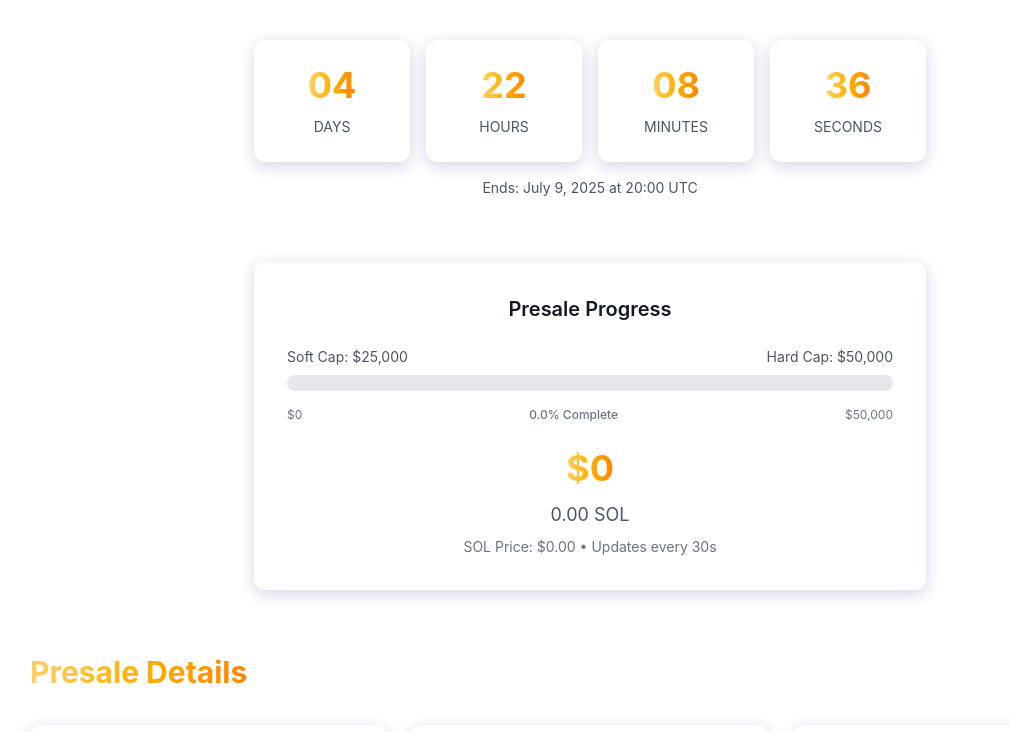
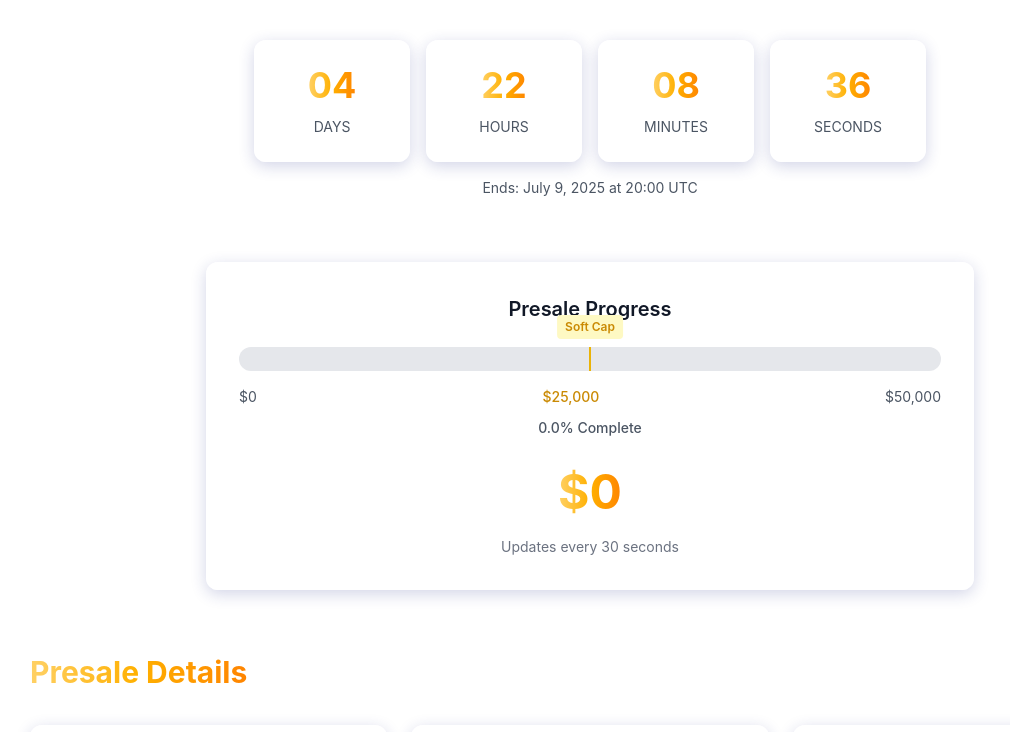
Before and after one commit to gigagfun/launchium, a Next.js app: page /presale in a window 1280 px wide. Shown: the part 591-1323 px from the top of the page, without its empty margins (50-1060 px from the left). Built offline with nearby package versions, Linux system fonts and the light colour scheme; no server answers.

Commit message:
Update progress bar: USD only, soft cap marker at center, cleaner design

```diff
--- a/app/presale/page.tsx
+++ b/app/presale/page.tsx
@@ -203,51 +203,60 @@ const PresalePage = () => {
           whileInView={{ opacity: 1, y: 0 }}
           className="text-center"
         >
-          <Card className="max-w-2xl mx-auto bg-gradient-to-r from-primary/10 to-accent/10 border-2 border-primary/20">
+          <Card className="max-w-3xl mx-auto bg-gradient-to-r from-primary/10 to-accent/10 border-2 border-primary/20">
             <CardContent className="p-8">
               <h3 className="text-xl font-semibold mb-6 text-gray-900 dark:text-gray-100">Presale Progress</h3>
 
               {/* Progress Bar */}
               <div className="mb-6">
-                <div className="flex justify-between items-center mb-2">
-                  <span className="text-sm text-gray-600 dark:text-gray-400">Soft Cap: $25,000</span>
-                  <span className="text-sm text-gray-600 dark:text-gray-400">Hard Cap: $50,000</span>
-                </div>
-                <div className="w-full bg-gray-200 dark:bg-gray-700 rounded-full h-4 mb-4">
-                  <div
-                    className="bg-gradient-to-r from-primary to-accent h-4 rounded-full transition-all duration-500 ease-out relative"
-                    style={{ width: `${Math.min((raisedAmountUSD / 50000) * 100, 100)}%` }}
-                  >
-                    <div className="absolute inset-0 bg-white/20 rounded-full animate-pulse"></div>
+                <div className="relative">
+                  {/* Main Progress Bar */}
+                  <div className="w-full bg-gray-200 dark:bg-gray-700 rounded-full h-6 mb-4 relative">
+                    <div
+                      className="bg-gradient-to-r from-primary to-accent h-6 rounded-full transition-all duration-500 ease-out relative"
+                      style={{ width: `${Math.min((raisedAmountUSD / 50000) * 100, 100)}%` }}
+                    >
+                      <div className="absolute inset-0 bg-white/20 rounded-full animate-pulse"></div>
+                    </div>
+
+                    {/* Soft Cap Marker at 50% */}
+                    <div className="absolute top-0 left-1/2 transform -translate-x-1/2 h-6 w-0.5 bg-yellow-500"></div>
+                    <div className="absolute -top-8 left-1/2 transform -translate-x-1/2 text-xs font-semibold text-yellow-600 dark:text-yellow-400 bg-yellow-100 dark:bg-yellow-900/30 px-2 py-1 rounded">
+                      Soft Cap
+                    </div>
+                  </div>
+
+                  {/* Labels */}
+                  <div className="flex justify-between text-sm text-gray-600 dark:text-gray-400 mb-2">
+                    <span>$0</span>
+                    <span className="font-medium text-yellow-600 dark:text-yellow-400">$25,000</span>
+                    <span>$50,000</span>
                   </div>
                 </div>
-                <div className="flex justify-between text-xs text-gray-500 dark:text-gray-400">
-                  <span>$0</span>
-                  <span className="font-medium">
+
+                {/* Progress Percentage */}
+                <div className="text-center mb-4">
+                  <span className="text-sm font-medium text-gray-600 dark:text-gray-400">
                     {((raisedAmountUSD / 50000) * 100).toFixed(1)}% Complete
                   </span>
-                  <span>$50,000</span>
                 </div>
               </div>
 
               {/* Current Amount */}
               <div className="text-center">
-                <div className="text-4xl font-bold gradient-text mb-2">
+                <div className="text-5xl font-bold gradient-text mb-3">
                   ${raisedAmountUSD.toLocaleString('en-US', { maximumFractionDigits: 0 })}
                 </div>
-                <div className="text-lg text-gray-600 dark:text-gray-400 mb-2">
-                  {raisedAmount.toFixed(2)} SOL
-                </div>
                 <div className="text-sm text-gray-500 dark:text-gray-500">
-                  SOL Price: ${solPrice.toFixed(2)} • Updates every 30s
+                  Updates every 30 seconds
                 </div>
               </div>
 
               {/* Soft Cap Achievement */}
               {raisedAmountUSD >= 25000 && (
-                <div className="mt-4 inline-flex items-center space-x-2 bg-green-100 dark:bg-green-900/20 text-green-800 dark:text-green-400 px-4 py-2 rounded-full text-sm font-semibold">
+                <div className="mt-6 inline-flex items-center space-x-2 bg-green-100 dark:bg-green-900/20 text-green-800 dark:text-green-400 px-4 py-2 rounded-full text-sm font-semibold">
                   <CheckCircle2 className="w-4 h-4" />
-                  <span>Soft Cap Reached!</span>
+                  <span>🎉 Soft Cap Reached!</span>
                 </div>
               )}
             </CardContent>
```
